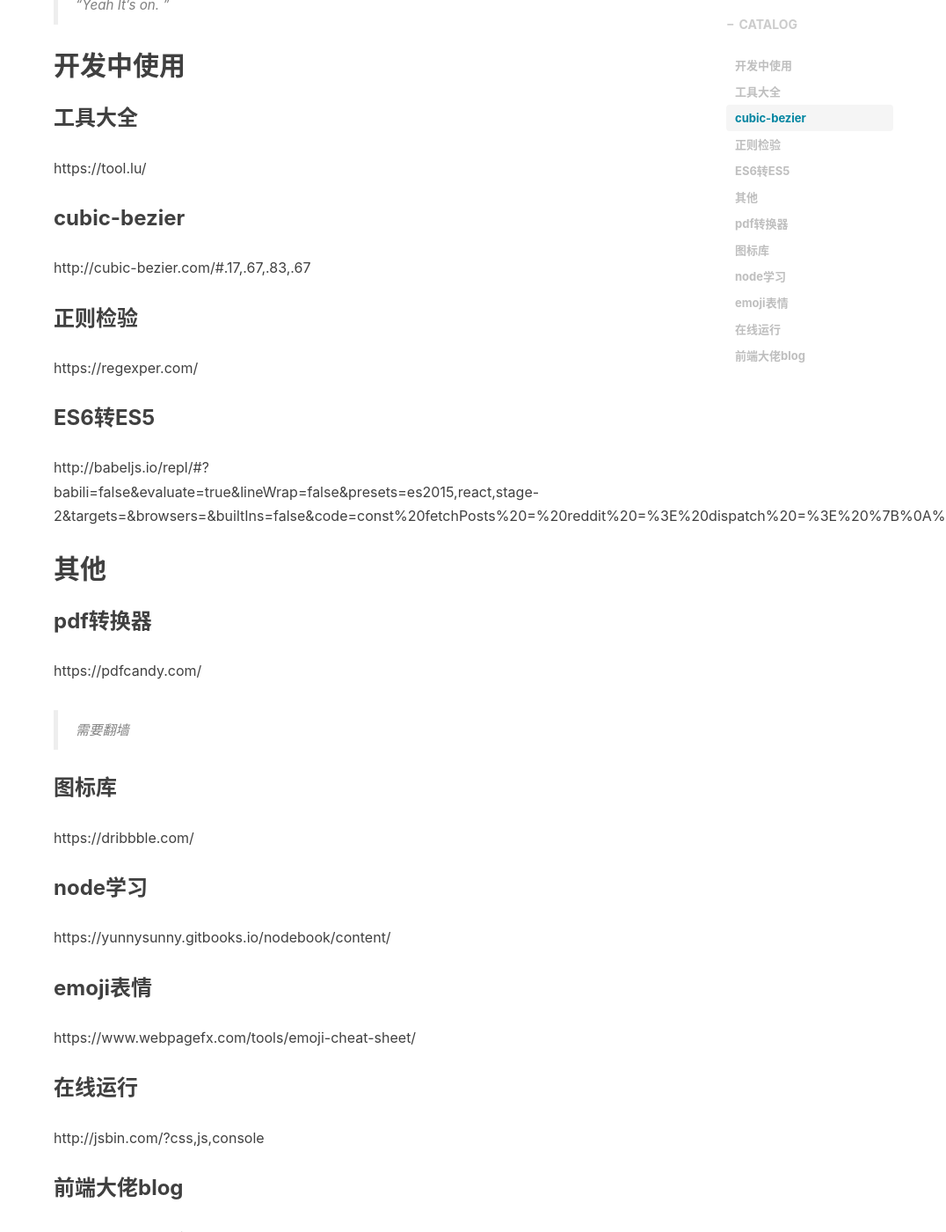
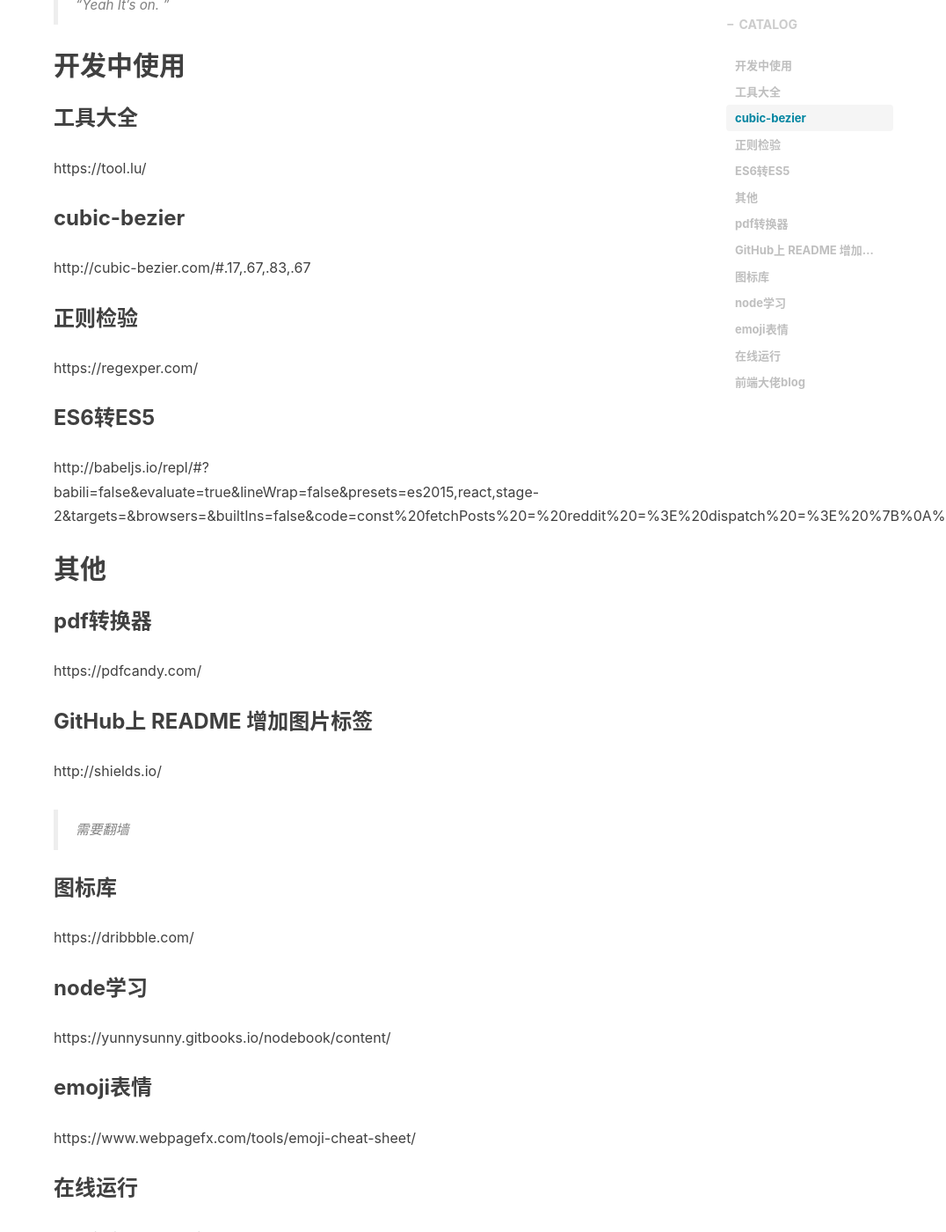
Before and after one commit to stephen-mi/QinZhen001.github.io, a Jekyll site: the page built from _posts/2018-01-11-常用网站-myblog.markdown, in a window 1280 px wide and 1400 px high, scrolled down 514 px. Shown: the whole window at 88% size, without its empty margins (204-1280 px from the left). Built offline with Jekyll 4.4.1, drawn with Linux system fonts in a browser that asks for light colours; nearby versions of some CDN libraries; comment, search, counter and statistics services are not loaded.

Commit message:
qz commit

```diff
--- a/_layouts/default.html
+++ b/_layouts/default.html
@@ -6,17 +6,17 @@
 <!-- hack iOS CSS :active style -->
 <body ontouchstart="">
 
-    {% include nav.html %}
+{% include nav.html %}
 
-    {{ content }}
+{{ content }}
 
-    {% include footer.html %}
+{% include footer.html %}
 
 
 <!-- Image to hack wechat -->
-<img src="/img/icon_wechat.png" width="0" height="0" />
+<img src="/img/icon_wechat.png" width="0" height="0"/>
 <!-- Migrate from head to bottom, no longer block render and still work -->
-
+<div id="message">加载中……</div>
 </body>
 
 </html>
--- a/_posts/2018-01-11-常用网站-myblog.markdown
+++ b/_posts/2018-01-11-常用网站-myblog.markdown
@@ -31,6 +31,9 @@
 ### pdf转换器
 https://pdfcandy.com/
 
+### GitHub上 README 增加图片标签
+http://shields.io/
+
 >需要翻墙
 
 ### 图标库
--- a/index.html
+++ b/index.html
@@ -1,6 +1,6 @@
 ---
 layout: page
-description: "Talk is cheap.Show me the code"
+description: "Talk is cheap,show me the code"
 ---
 
 {% for post in paginator.posts %}
```
